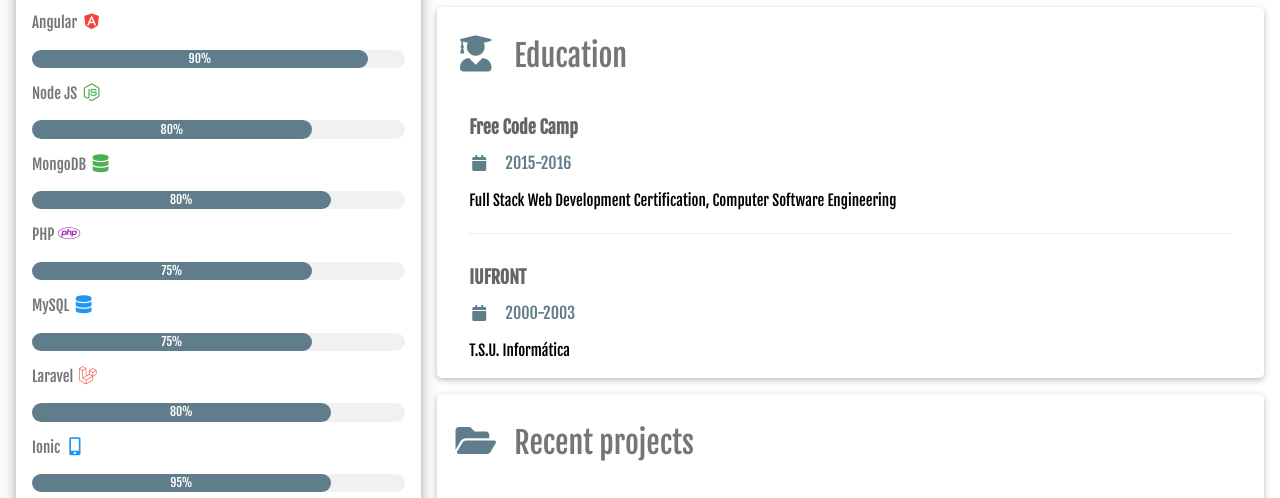
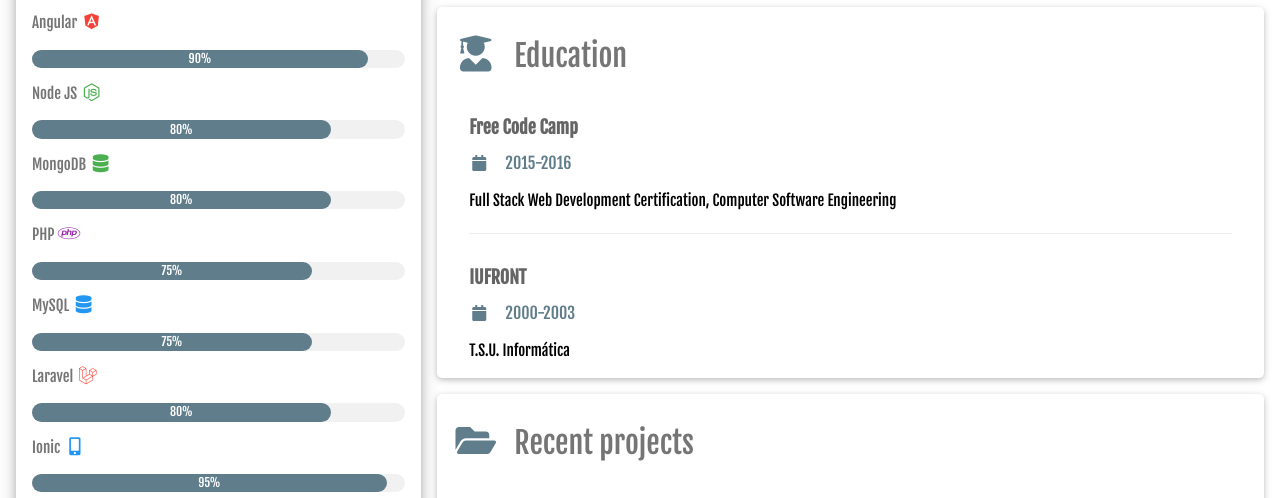
Before and after one commit to matavic/vicentemata.website, a plain HTML site: page index.html in a window 1280 px wide. Shown: the part 1046-1544 px from the top of the page. Drawn offline with nearby package versions, Linux system fonts and the light colour scheme.

Commit message:
acomodar barra de porcentajes

```diff
--- a/index.html
+++ b/index.html
@@ -73,7 +73,7 @@
           </div>
           <p>Node JS <b><i class="fab fa-node-js fa-fw w3-large w3-text-green"></i></b></p>
           <div class="w3-light-grey w3-round-xlarge w3-small">
-            <div class="w3-container w3-center w3-round-xlarge w3-blue-grey" style="width:75%">80%</div>
+            <div class="w3-container w3-center w3-round-xlarge w3-blue-grey" style="width:80%">80%</div>
           </div>
           <p>MongoDB <b><i class="fas fa-database fa-fw w3-large w3-text-green"></i></b></p>
           <div class="w3-light-grey w3-round-xlarge w3-small">
@@ -93,7 +93,7 @@
           </div>
           <p>Ionic <b><i class="fas fa-mobile-alt fa-fw w3-large w3-text-blue"></i></b></p>
           <div class="w3-light-grey w3-round-xlarge w3-small">
-            <div class="w3-container w3-center w3-round-xlarge w3-blue-grey" style="width:80%">95%</div>
+            <div class="w3-container w3-center w3-round-xlarge w3-blue-grey" style="width:95%">95%</div>
           </div>
           <p>Wordpress <b><i class="fab fa-wordpress-simple fa-fw w3-large w3-text-blue"></i></b></p>
           <div class="w3-light-grey w3-round-xlarge w3-small">
```
